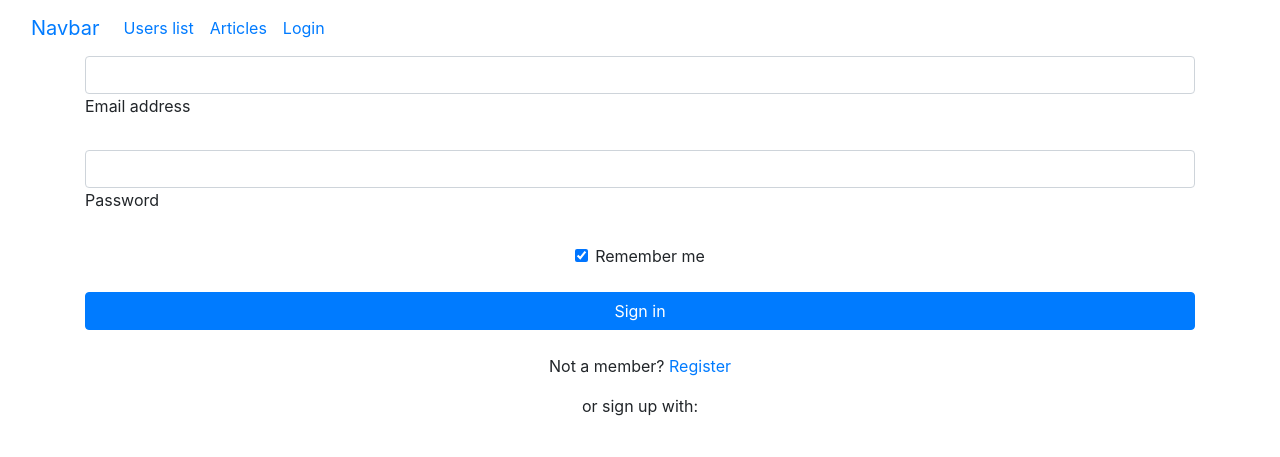
After one commit to Zoobzick/gb_flask, a Flask app: page /login in a window 1280 px wide. The commit adds this page. Shown: the top 457 px of the page. Run offline with Flask 2, Linux system fonts and the light colour scheme; some libraries are stand-ins or nearby versions.

Commit message:
lesson_3

```diff
--- a/blog/app.py
+++ b/blog/app.py
@@ -1,17 +1,34 @@
-from flask import Flask
-from os import path
-
+from flask import Flask, redirect, url_for
 
 from blog.articles.views import article
+from blog.auth.views import auth, login_manager
+from blog.models.models import db, Users
 from blog.users.views import user
+
 
 
 def create_app() -> Flask:
     app = Flask(__name__)
+
+    app.config['SECRET_KEY'] = 'a%8g)$xp+&2tq15b#=#(-96a6b!4i$0$js_1*m#e7hrqq=ik9='
+    app.config["SQLALCHEMY_DATABASE_URI"] = "mysql://root:vlad72kbhjqrjJ!@localhost:3306/blog"
+
+    db.init_app(app)
+
+    login_manager.init_app(app)
+    @login_manager.user_loader
+    def load_user(user_id):
+        Users.query.get(int(user_id))
+
+    @login_manager.unauthorized_handler
+    def unauthorized():
+        return redirect(url_for('auth.login'))
+
     register_blueprints(app)
     return app
 
 
 def register_blueprints(app: Flask):
+    app.register_blueprint(auth)
     app.register_blueprint(user)
     app.register_blueprint(article)
--- /dev/null
+++ b/blog/auth/views.py
@@ -0,0 +1,40 @@
+from flask import Blueprint, render_template, request, flash, redirect, url_for
+from flask_login import logout_user, LoginManager, login_user
+from werkzeug.security import check_password_hash
+
+from blog.models.models import Users
+from flask_login import login_required
+login_manager = LoginManager()
+login_manager.login_view = 'auth.login'
+
+
+auth = Blueprint('auth', __name__, static_folder='../static')
+
+@auth.route('/login', methods=['POST', 'GET'])
+def login():
+    if request.method == 'GET':
+        return render_template('auth/login.html')
+    email = request.form.get('email')
+    password = request.form.get('password')
+
+    user = Users.query.filter_by(email=email).first()
+
+    if not user or not check_password_hash(user.password, password):
+        flash('Check your input details')
+        return redirect(url_for('.login'))
+    login_user(user)
+    return redirect(url_for('auth.profile', pk=user.id))
+
+
+@auth.route('/logout')
+@login_manager.user_loader
+@login_required
+def logout():
+    logout_user()
+    return redirect(url_for('.login'))
+
+
+@auth.route("/secret/")
+@login_required
+def secret_view():
+    return "Super secret data"
--- /dev/null
+++ b/blog/templates/auth/login.html
@@ -0,0 +1,65 @@
+{% extends 'base.html'%}
+
+
+{% block title %}
+    Login page
+{% endblock %}
+
+{% block body %}
+    {% with messages = get_flashed_messages() %}
+    {% if messages %}
+    <div class="alert alert-danger" role="alert">
+        {{ messages[0] }}
+    </div>
+    {% endif %}
+    {% endwith %}
+    <form method="POST" action="{{ url_for('auth.login') }}">
+  <!-- Email input -->
+  <div class="form-outline mb-4">
+    <input type="email" id="email" class="form-control" name="email" />
+    <label class="form-label" for="email">Email address</label>
+  </div>
+
+  <!-- Password input -->
+  <div class="form-outline mb-4">
+    <input type="password" id="password" class="form-control" name="password" />
+    <label class="form-label" for="password">Password</label>
+  </div>
+
+  <!-- 2 column grid layout for inline styling -->
+  <div class="row mb-4">
+    <div class="col d-flex justify-content-center">
+      <!-- Checkbox -->
+      <div class="form-check">
+        <input class="form-check-input" type="checkbox" value="" id="form2Example31" checked />
+        <label class="form-check-label" for="form2Example31"> Remember me </label>
+      </div>
+    </div>
+
+  </div>
+
+  <!-- Submit button -->
+  <button type="submit" class="btn btn-primary btn-block mb-4">Sign in</button>
+
+  <!-- Register buttons -->
+  <div class="text-center">
+    <p>Not a member? <a href="#!">Register</a></p>
+    <p>or sign up with:</p>
+    <button type="button" class="btn btn-link btn-floating mx-1">
+      <i class="fab fa-facebook-f"></i>
+    </button>
+
+    <button type="button" class="btn btn-link btn-floating mx-1">
+      <i class="fab fa-google"></i>
+    </button>
+
+    <button type="button" class="btn btn-link btn-floating mx-1">
+      <i class="fab fa-twitter"></i>
+    </button>
+
+    <button type="button" class="btn btn-link btn-floating mx-1">
+      <i class="fab fa-github"></i>
+    </button>
+  </div>
+</form>
+{% endblock %}
--- a/blog/templates/navbar.html
+++ b/blog/templates/navbar.html
@@ -12,6 +12,18 @@
         <li class="nav-item">
           <a class="nav-link" href="{{ url_for('articles.articles_list')}}">Articles</a>
         </li>
+          <li class="nav-item">
+              {% if current_user.is_authenticated %}
+                <a class="nav-link" href="{{ url_for('auth.logout')}}">Logout</a>
+              {% else %}
+                  <a href="{{ url_for('auth.login') }}" class="nav-link {% if request.endpoint == 'auth.login'
+                          -%}active
+              {% endif %}">
+
+Login
+</a>
+{% endif %}
+        </li>
       </ul>
     </div>
   </div>
--- a/blog/templates/users/list.html
+++ b/blog/templates/users/list.html
@@ -6,11 +6,11 @@
 
 {% block body %}
     <h1>Users list</h1>
-        {% for user_id in data %}
+        {% for user in data %}
             <ul>
                 <li>
-                    <a href="{{ url_for('user.get_user', pk=user_id) }}">
-                    {{ data[user_id] }}
+                    <a href="{{ url_for('user.profile', pk=user.id) }}">
+                    {{ user.username }}
                     </a>
                 </li>
             </ul>
```
Also changed, not shown: blog/models/models.py (added, +24 -0 lines), blog/users/views.py (+12 -5 lines), wsgi.py (+20 -0 lines), blog/models/__init__.py (added), blog/templates/users/profile.html (renamed from blog/templates/users/details.html).
